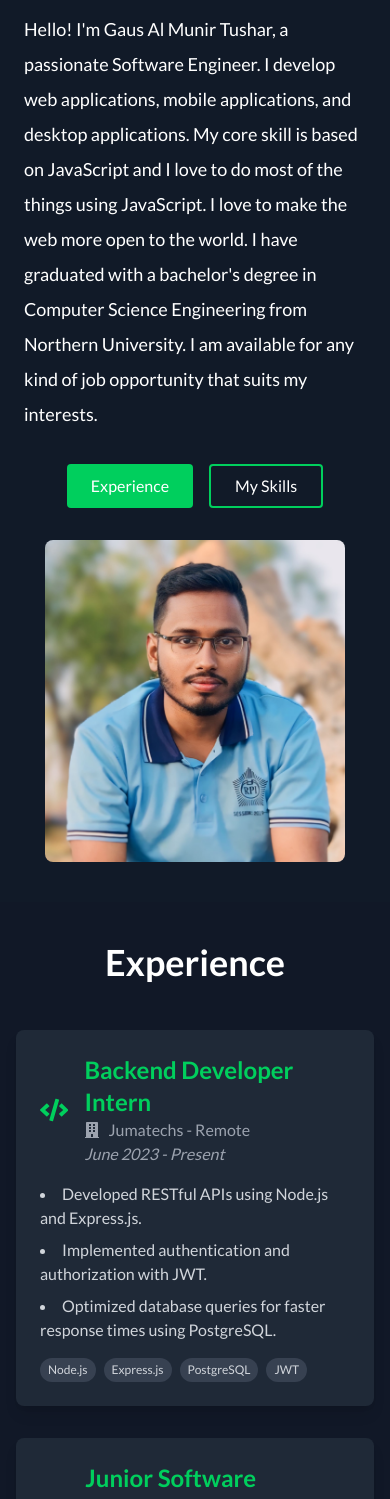
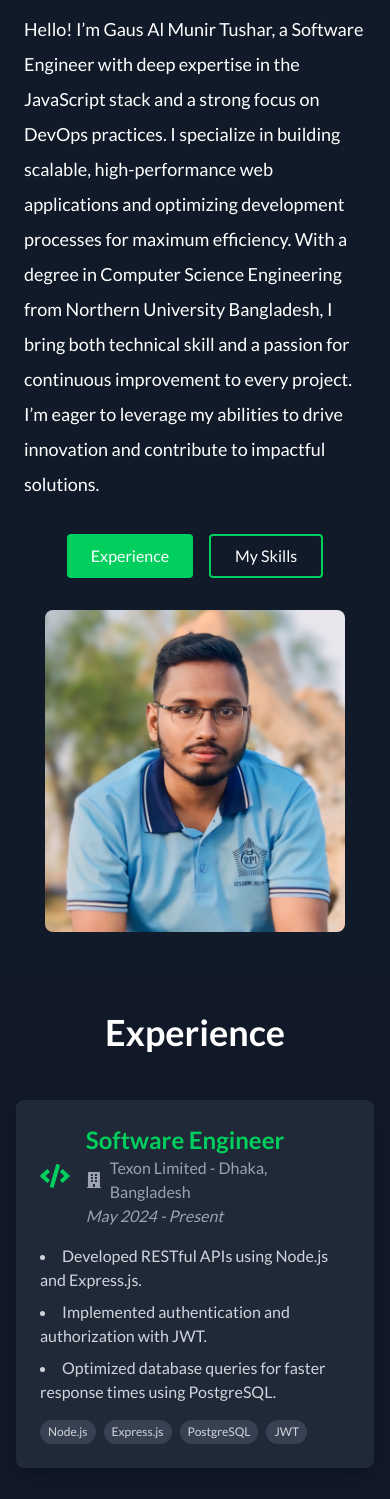
Before and after one commit to GausAlMunirTushar/gausalmunirtushar.com, a Next.js app: page / in a window 390 px wide. Shown: the part 432-1931 px from the top of the page. Built offline with nearby package versions, Linux system fonts and the light colour scheme.

Commit message:
style: Update About component UI, add section for skills and improve responsiveness

```diff
--- a/src/components/About.jsx
+++ b/src/components/About.jsx
@@ -3,29 +3,24 @@ import Title from './Title';
 
 export default function About() {
     return (
-        <section  className=" text-white flex flex-col justify-center items-center">
+        <section className=" text-white flex flex-col justify-center items-center">
             <div className="container mx-auto flex flex-col md:flex-row items-center px-6 md:px-4 py-10 sm:py-20">
                 <div className="md:w-2/3 ">
                     <p className="text-lg mb-8 leading-[35px]">
-                        {`Hello! I'm Gaus Al Munir Tushar, a passionate Software
-                        Engineer. I develop web applications, mobile
-                        applications, and desktop applications. My core skill is
-                        based on JavaScript and I love to do most of the things
-                        using JavaScript. I love to make the web more open to
-                        the world. I have graduated with a bachelor's degree in
-                        Computer Science Engineering from Northern University. I am available for any kind of
-                        job opportunity that suits my interests.`}
+                        {`Hello! I’m Gaus Al Munir Tushar, a Software Engineer with deep expertise in the JavaScript stack and a strong focus on DevOps practices. I specialize in building scalable, high-performance web applications and optimizing development processes for maximum efficiency. With a degree in Computer Science Engineering from Northern University Bangladesh, I bring both technical skill and a passion for continuous improvement to every project. I’m eager to leverage my abilities to drive innovation and contribute to impactful solutions.`}
                     </p>
                     <div className="flex mt-6 justify-center sm:justify-start space-x-4">
-                        <button className="bg-primary text-white px-6 py-2 rounded"
-                        aria-label="Download Resume"
+                        <button
+                            className="bg-primary text-white px-6 py-2 rounded"
+                            aria-label="Download Resume"
                         >
                             Experience
                         </button>
-                        <button className="border-2 border-primary text-white px-6 py-2 rounded"
-                        aria-label="Learn more my skills"
+                        <button
+                            className="border-2 border-primary text-white px-6 py-2 rounded"
+                            aria-label="Learn more my skills"
                         >
-                           My Skills
+                            My Skills
                         </button>
                     </div>
                 </div>
--- a/src/components/Experience.jsx
+++ b/src/components/Experience.jsx
@@ -3,10 +3,10 @@ import { FaCode, FaBuilding } from 'react-icons/fa';
 // Experience data
 const experiences = [
     {
-        company: 'Jumatechs',
-        title: 'Backend Developer Intern',
-        location: 'Remote',
-        duration: 'June 2023 - Present',
+        company: 'Texon Limited',
+        title: 'Software Engineer',
+        location: 'Dhaka, Bangladesh',
+        duration: 'May 2024 - Present',
         responsibilities: [
             'Developed RESTful APIs using Node.js and Express.js.',
             'Implemented authentication and authorization with JWT.',
@@ -15,10 +15,10 @@ const experiences = [
         technologies: ['Node.js', 'Express.js', 'PostgreSQL', 'JWT'],
     },
     {
-        company: 'XYZ Corp',
-        title: 'Junior Software Engineer',
+        company: 'e Learning and Earning Ltd',
+        title: 'Full Stack Developer',
         location: 'Dhaka, Bangladesh',
-        duration: 'Jan 2022 - May 2023',
+        duration: 'August 2023 - July 2024',
         responsibilities: [
             'Led the development of a doctor management system using React and Node.js.',
             'Integrated third-party services for enhanced user experience.',
```
